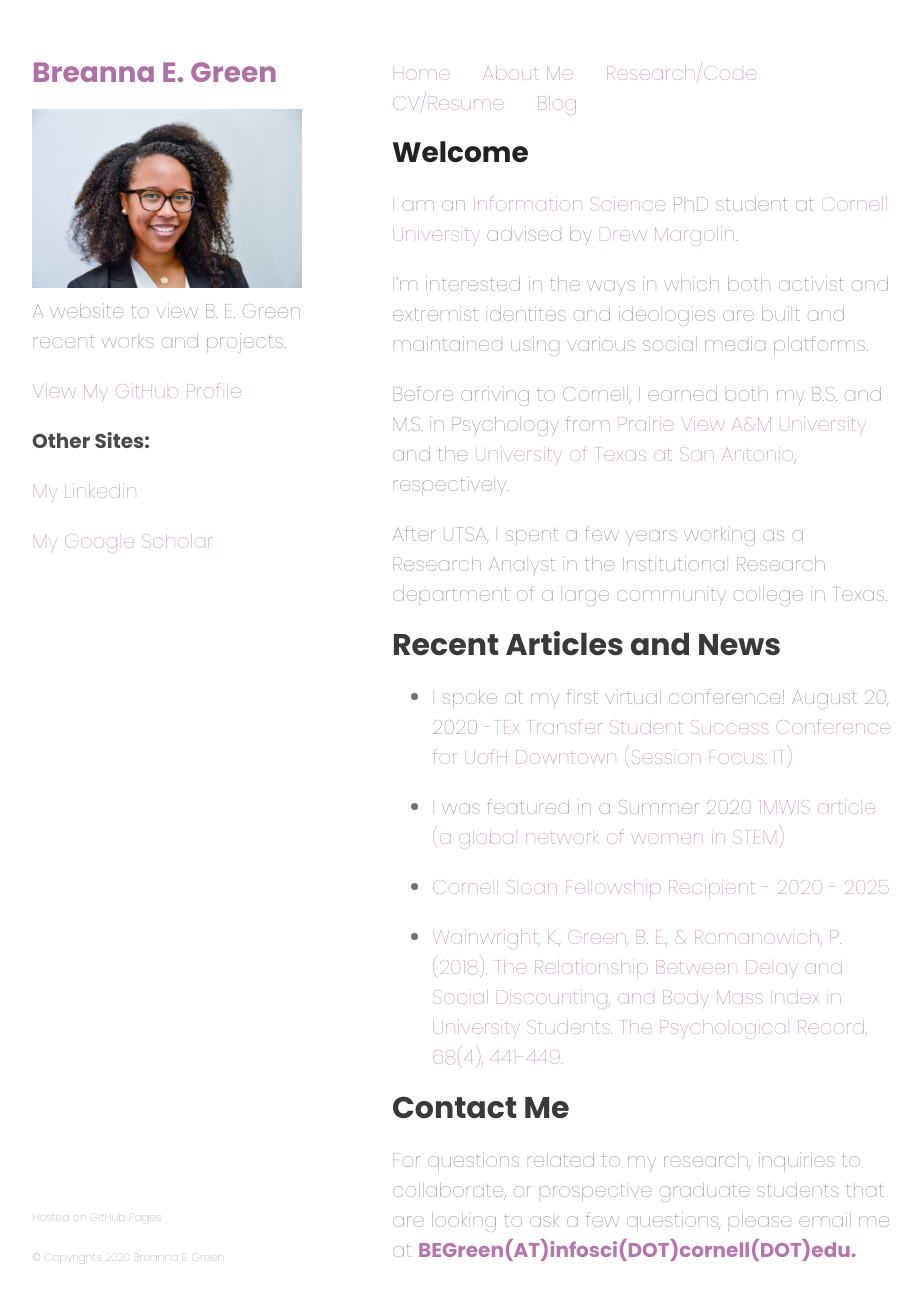
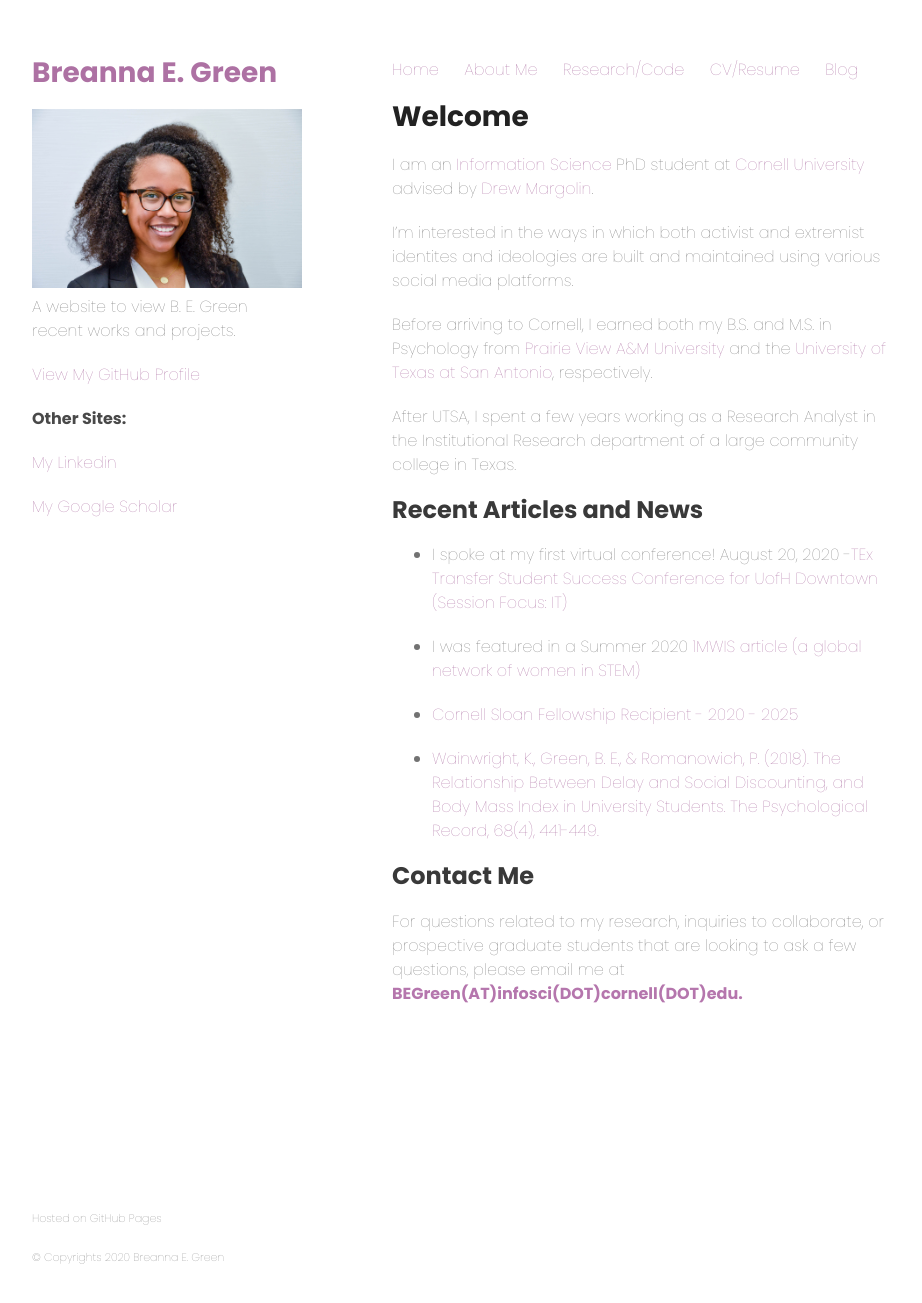
Before and after one commit to bregreen/bregreen.github.io, a Jekyll site: the page built from index.md, in a window 1280 px wide and 1335 px high. Shown: the top 1303 px of the window, without its empty margins (178-1100 px from the left). Built offline with Jekyll 4.4.1, drawn with Linux system fonts in a browser that asks for light colours; nearby versions of some CDN libraries.

Commit message:
Update jekyll-theme-minimal.scss

```diff
--- a/_sass/jekyll-theme-minimal.scss
+++ b/_sass/jekyll-theme-minimal.scss
@@ -5,7 +5,7 @@
 body {
   background-color: #ffffff;
   padding:50px;
-  font: 20px/1.5 "Poppins", "Poppins", Helvetica, Arial, sans-serif;
+  font: 16px/1.5 "Poppins", "Noto Sans", Helvetica, Arial, sans-serif;
   color:#727272;
   font-weight:400;
 }
```
